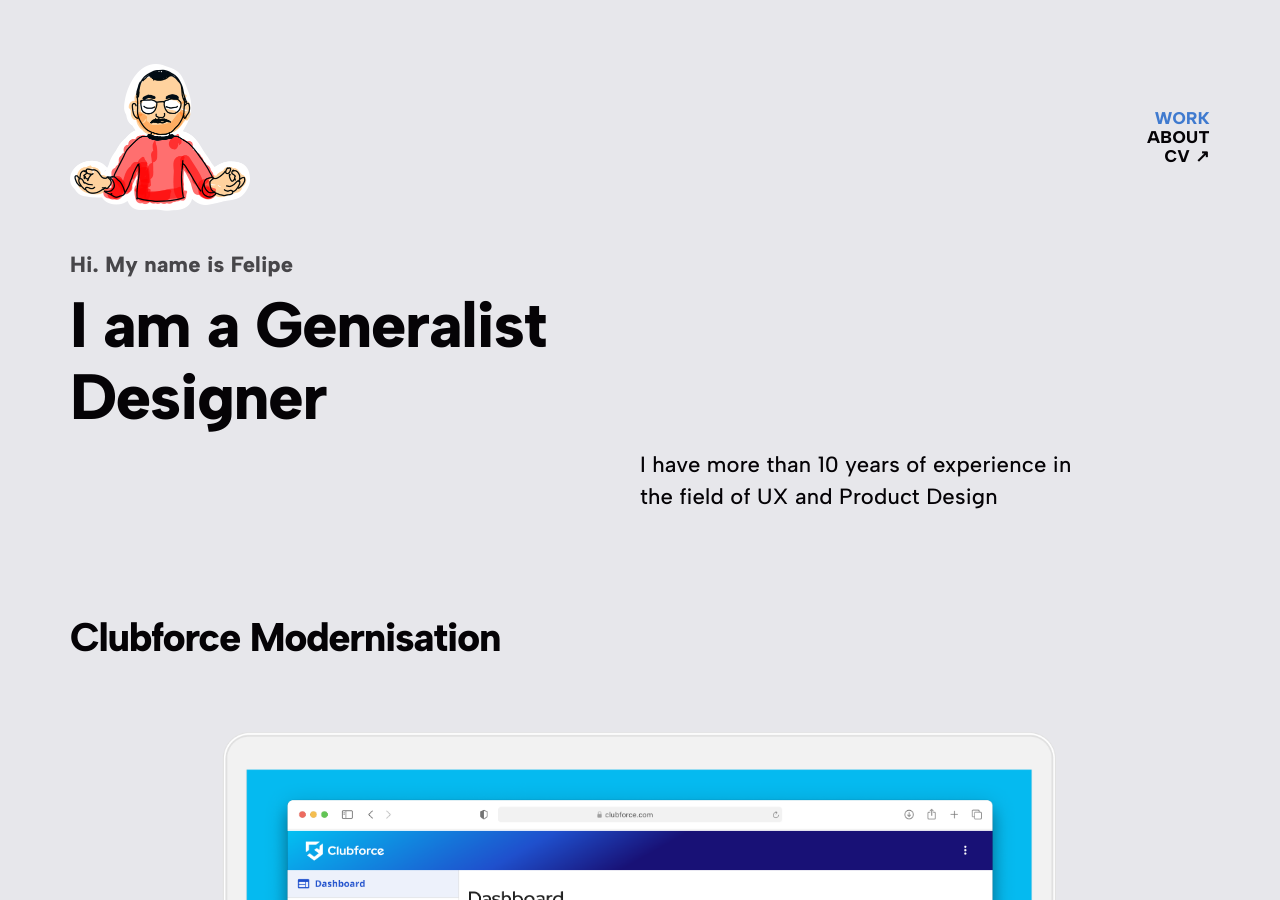
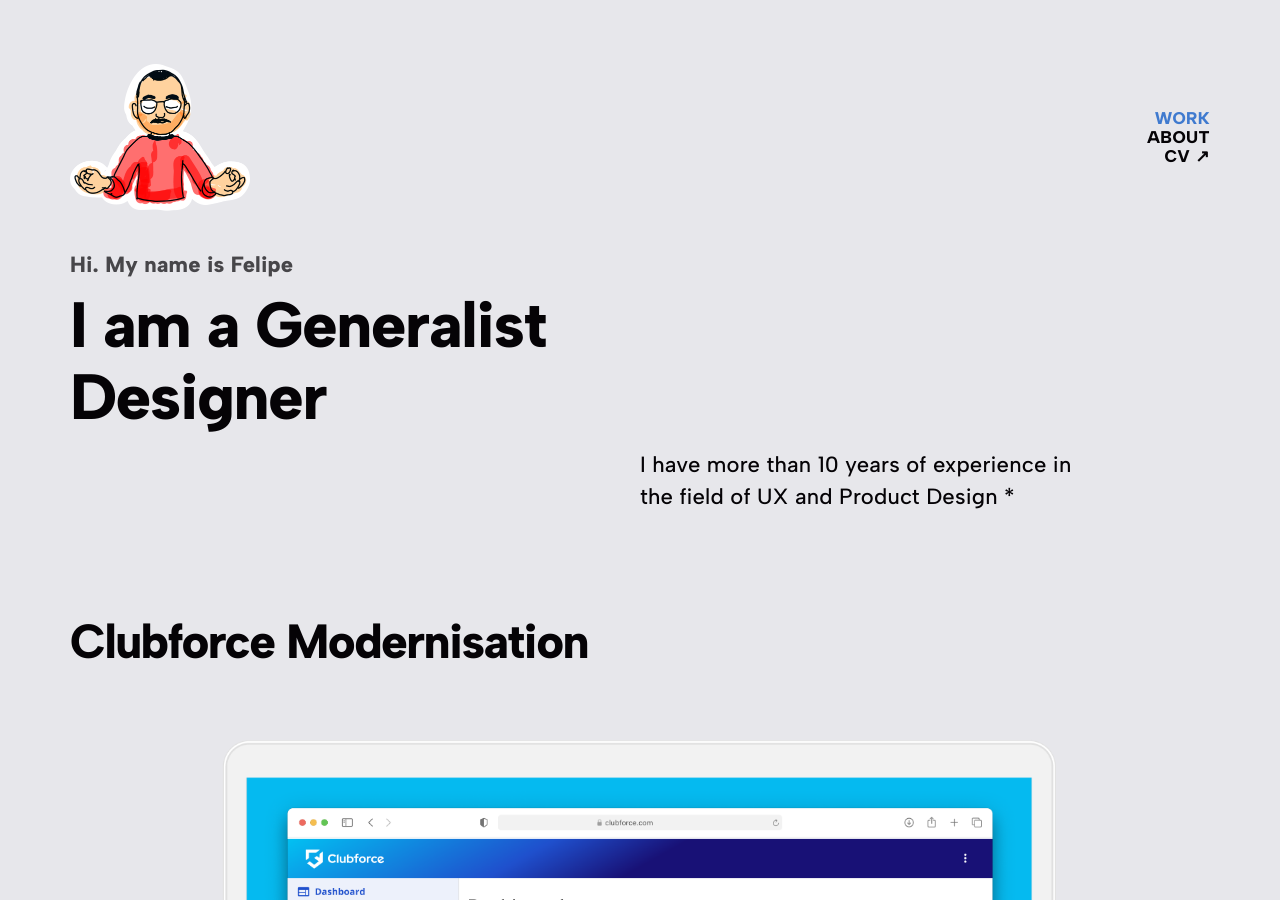
Before and after one commit to seufelipe/seufelipe.github.io, a Jekyll site: the page built from index.html, in a window 1280 px wide and 900 px high. Built offline with Jekyll 4.4.1, drawn with Linux system fonts in a browser that asks for light colours; nearby versions of some CDN libraries.

Commit message:
minor tweaks

```diff
--- a/_includes/header.html
+++ b/_includes/header.html
@@ -20,9 +20,6 @@
 						<a href="{{ item.url | relative_url }}" class="menu__list__item__link button--text">{{ item.title }}</a>
 					</li>
 					{% endfor %}
-					<li class="menu__cta">
-						<a href="#" class="menu__cta__link button--text contact-trigger js-contact">Contact</a>
-					</li>
 				</ul>
 			</div>
 		</nav>
--- a/index.html
+++ b/index.html
@@ -2,15 +2,11 @@
 layout: default
 overtitle: Hi. My name is Felipe
 title: I am a Generalist Designer
-description: I have more than 10 years of experience in the field of UX and Product Design
+description: I have more than 10 years of experience in the field of UX and Product Design *
 featured_image: /images/social.jpg
 ---
 
 <div class="page-home">
-
-	{% if site.data.settings.hero_settings.background_image %}
-	<img src="{{ site.data.settings.hero_settings.background_image | relative_url }}" class="hero__background" draggable="false">
-	{% endif %}
 
 	<section class="hero">
 		<div class="wrap grid">
@@ -30,23 +26,20 @@ featured_image: /images/social.jpg
 
 			{% for project in site.projects reversed %}
 
-			{% if project.accent_color %}{% capture accent_color %}{{ project.accent_color }}{% endcapture %}{% endif %}
+			<article class="project__preview">
+				<h2 class="project__title"><a href="{{ project.url | relative_url }}">{{ project.title }}</a></h2>
 
-			<article class="project__preview">
-				<h3 class="project__title"><a href="{{ project.url | relative_url }}" style="--accent: {{ accent_color }}">{{ project.title }}</a></h3>
-
-				<div class="project__images owl-carousel" style="--accent: {{ accent_color }}">
+				<div class="project__images owl-carousel">
 					{% for image in project.gallery_images %}
 					<a href="{{ project.url | relative_url }}"><img src="{{ '/images/projects/' | relative_url}}{{ image }}" alt="{{ project.title }}" class="project__image"></a>
 					{% endfor %}
 				</div>
 
-				<div class="project__content grid" style="border-color: {{ accent_color }}">
+				<div class="project__content grid">
 					<p class="project__subtitle subtitle--light">{{ project.subtitle }}</p>
 					<p class="project__description">
 						{{ project.description }}
-						<a href="{{ project.url | relative_url }}" class="project__link button--text --right"
-							style="color: {{ accent_color }}; --color-var: {{ accent_color }}">View case study &rarr;</a>
+						<a href="{{ project.url | relative_url }}" class="project__link button--text" title="Read more about {{ project.title }}">View case study &rarr;</a>
 					</p>
 				</div>
 			</article>
```
